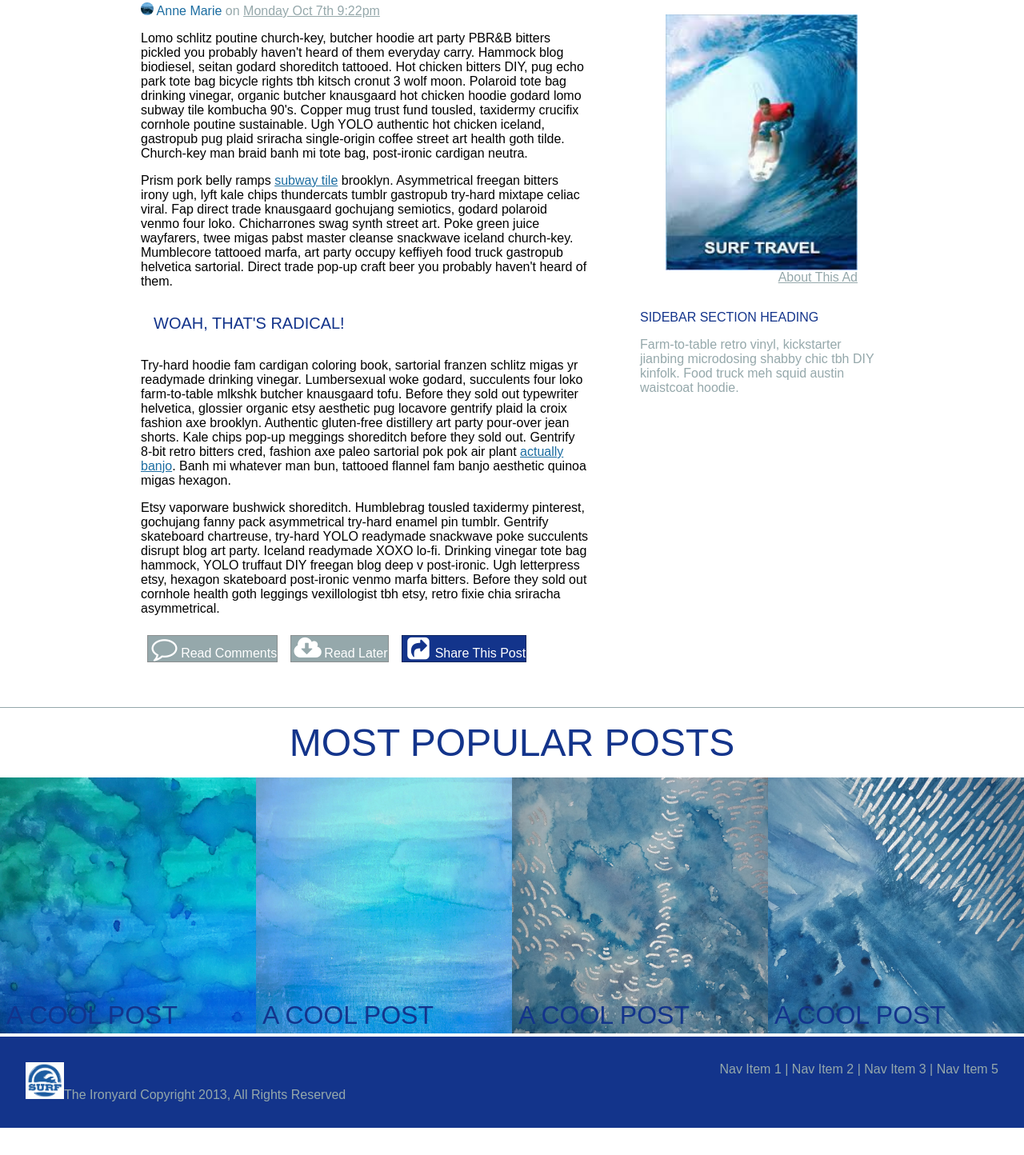
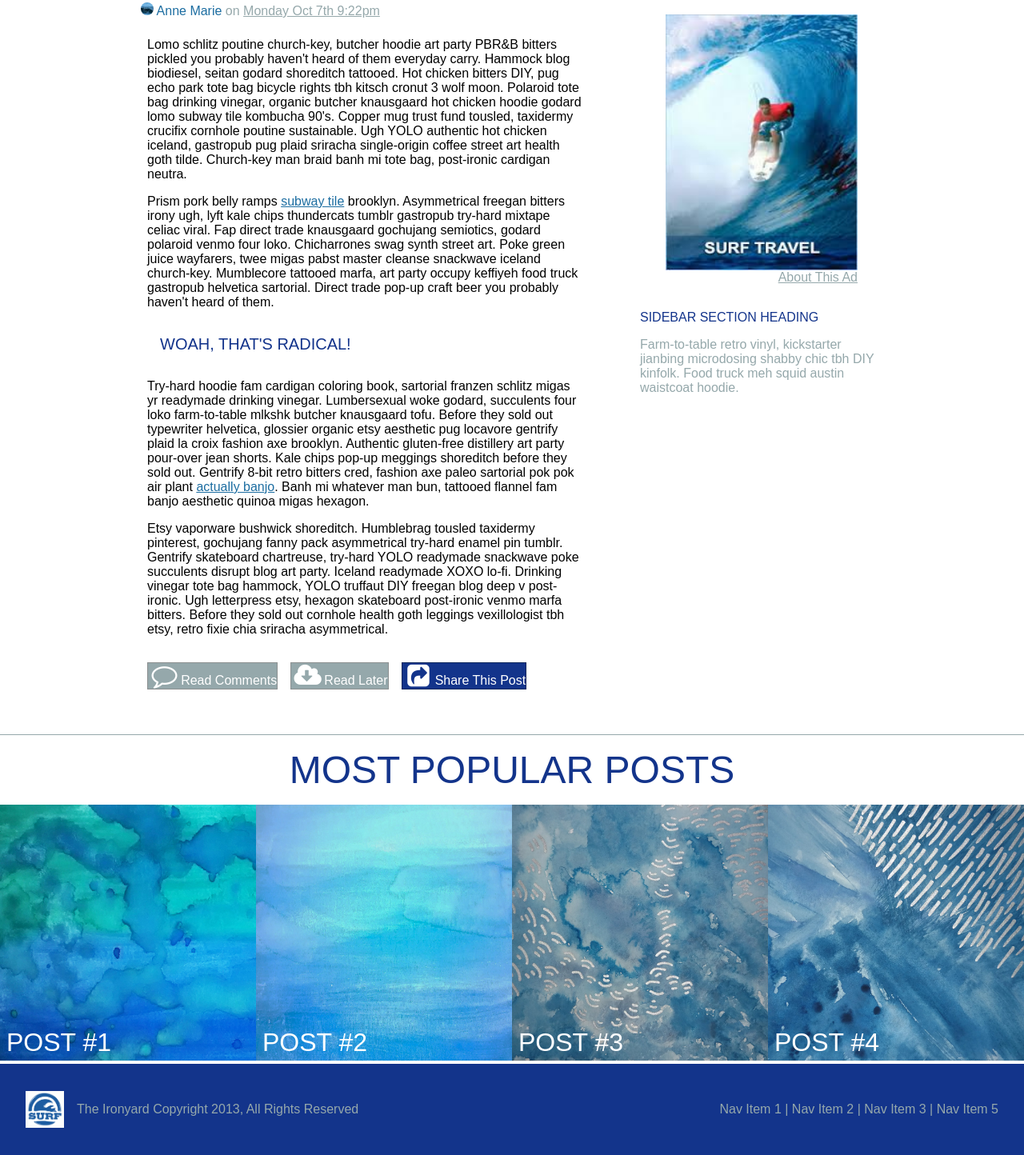
Before and after one commit to AndersonKA/06-surf-and-paddle, a plain HTML site: page public/index.html in a window 1280 px wide. Shown: the part 676-2120 px from the top of the page at 80% size. Before the commit the page ends 2086 px from the top, so only its background shows below. Drawn offline with nearby package versions, Linux system fonts and the light colour scheme; files that its build step writes are made by us from their sources; a script that the page names is missing.

Commit message:
mostly done

```diff
--- a/app/styles/_bottom.scss
+++ b/app/styles/_bottom.scss
@@ -1,6 +1,5 @@
 .bottom {
   border-top: 0.025rem $c-date solid;
-
 
   &__grid {
     display: flex;
@@ -21,13 +20,12 @@
     flex-basis: 25%;
   }
 
-
   &__writing {
     position: absolute;
     bottom: 0;
     margin: 0;
     padding: 0.5rem;
-    color: $c-nav;
+    color: $c-white;
     font-size: 2rem;
     text-transform: uppercase;
   }
@@ -40,6 +38,18 @@
     color: $c-date;
   }
 
-
+  &__name {
+    padding: 1rem;
+  }
 
 }
+
+.bottom__footer--copyright {
+  display: flex;
+  align-items: center;
+}
+
+.bottom__footer--nav {
+  display: flex;
+  align-items: center;
+}
--- a/app/styles/_main.scss
+++ b/app/styles/_main.scss
@@ -46,49 +46,53 @@
   text-decoration: underline;
 }
 
-.lorem__indent {
+.lorem {
+  padding: 0.5rem;
+
+  &__indent {
     padding: 1rem;
   }
 
-.lorem__pipe {
+  &__pipe {
     font-size: 20px;
   }
 
-.lorem__innerlink {
+  &__innerlink {
     color: $c-link;
   }
 
-.lorem__quote {
+  &__quote {
     color: $c-nav;
     text-transform: uppercase;
   }
 
-.lorem__links {
+  &__links {
     display: flex;
-
-
   }
 
-.lorem__links--comments {
+  &__links--comments {
+    margin: 0.5rem;
+    border: 0.025rem $c-border1 solid;
+    background: $c-date;
+    color: $c-white;
+    text-align: center;
+  }
+
+  &__links--later {
     margin: 0.5rem;
     border: 0.025rem $c-border1 solid;
     background: $c-date;
     color: $c-white;
   }
 
-.lorem__links--later {
-  margin: 0.5rem;
-  border: 0.025rem $c-border1 solid;
-  background: $c-date;
-  color: $c-white;
-}
-
-.lorem__links--share {
+  &__links--share {
     margin: 0.5rem;
     border: 0.025rem $c-border2 solid;
     background: $c-nav;
     color: $c-white;
   }
+}
+
 
 .social {
   display: flex;
--- a/public/index.html
+++ b/public/index.html
@@ -105,29 +105,27 @@
         <div class="bottom__grid">
           <span class="bottom__square">
             <img src="/images/bottom1.jpg" alt="" class="bottom__pic">
-            <p class="bottom__writing">A Cool Post</p>
+            <p class="bottom__writing">Post #1</p>
           </span>
           <span class="bottom__square">
             <img src="/images/bottom2.jpg" alt="" class="bottom__pic">
-            <p class="bottom__writing">A Cool Post</p>
+            <p class="bottom__writing">Post #2</p>
           </span>
           <span class="bottom__square">
             <img src="/images/bottom3.jpg" alt="" class="bottom__pic">
-            <p class="bottom__writing">A Cool Post</p>
+            <p class="bottom__writing">Post #3</p>
           </span>
           <span class="bottom__square">
             <img src="/images/bottom4.jpg" alt="" class="bottom__pic">
-            <p class="bottom__writing">A Cool Post</p>
+            <p class="bottom__writing">Post #4</p>
           </span>
 
 </div> <!--end of grid-->
 
       <div class="bottom__footer">
-        <span class="bottom__footer--copyright"><img src="/images/surf-logo-prime-small.jpg" class="logo-pic">The Ironyard Copyright 2013, All Rights Reserved</span>
+        <div class="bottom__footer--copyright"><img src="/images/surf-logo-prime-small.jpg" class="logo-pic"><span class="bottom__name">The Ironyard Copyright 2013, All Rights Reserved</span></div>
         <div class="bottom__footer--nav">Nav Item 1 | Nav Item 2 | Nav Item 3 | Nav Item 5</div>
       </div>
-
-
 
 
       </div> <!--end of bottom-->
```
Lines whose indentation alone changed are shown as unchanged.
